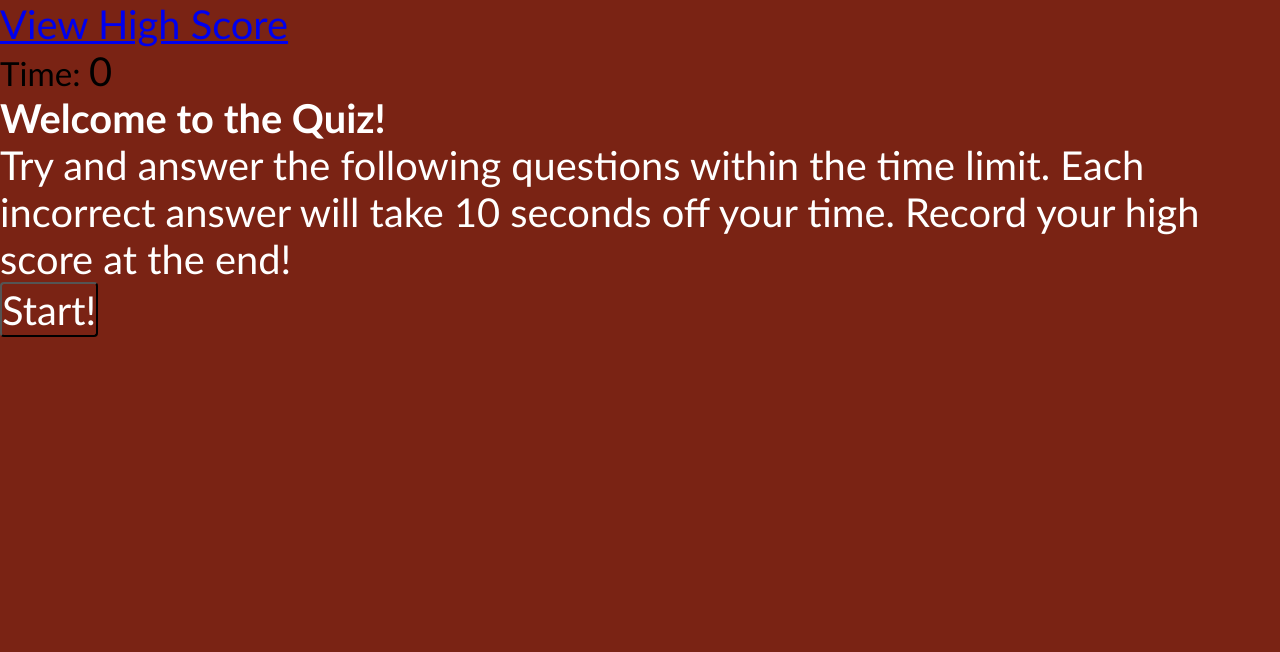
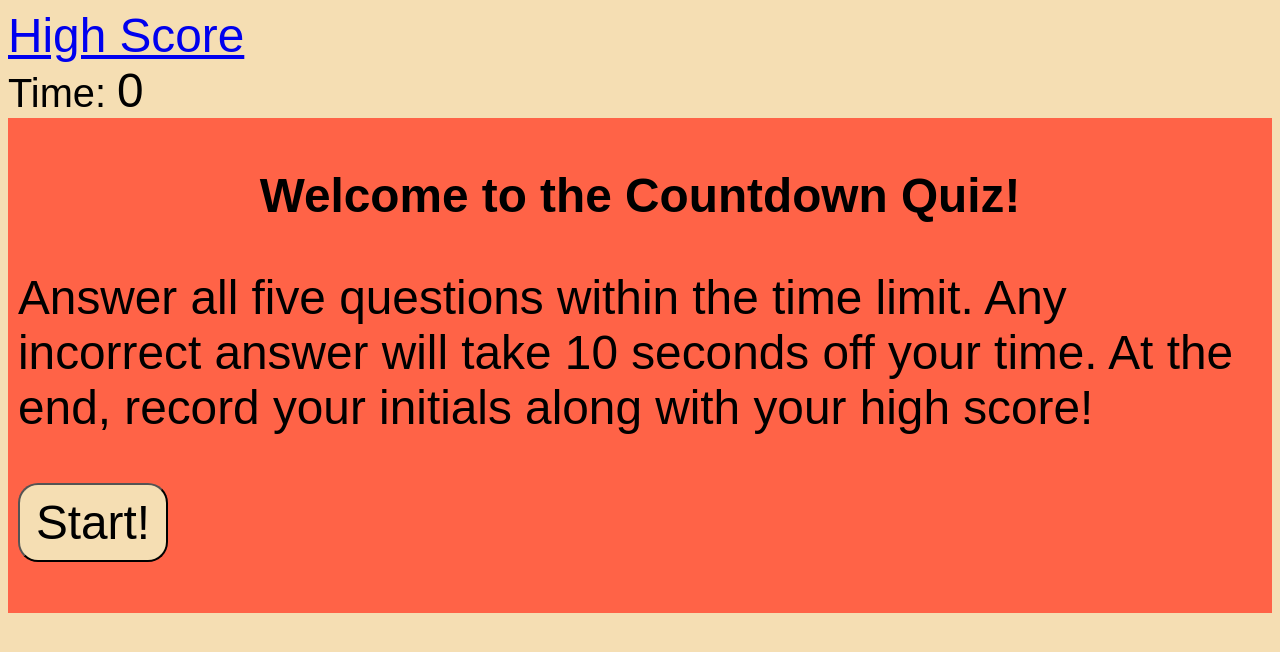
Before and after one commit to Jamesbmahoney/countdown-quiz, a plain HTML site: page index.html in a window 1280 px wide. Drawn offline with Linux system fonts and the light colour scheme.

Commit message:
restarted for clarity purposes

```diff
--- a/assets/css/style.css
+++ b/assets/css/style.css
@@ -1,57 +1,44 @@
 * {
-    background-color: rgb(122, 35, 20);
-    box-sizing: border-box;
-    margin: 0;
-    padding: 0;
-    font-size: larger;
-    font-family: 'Trebuchet MS', 'Lucida Sans Unicode', 'Lucida Grande', 'Lucida Sans', Arial, sans-serif;
+    font-family: Arial, Helvetica, sans-serif;
+    font-size:larger;
+}
+
+body {
+    background-color: wheat;
+}
+
+section {
+    background-color: tomato;
+    border: solid 1px black;
+    border-style: none;
+    padding: 10px;
+}
+
+.hide {
+    display: none;
+}
+
+.show {
+    display: block;
+}
+
+.start-button {
+    padding: 10px 0;
+    width: 150px;
+    text-align: center;
+    margin-bottom: 1px;
+    text-decoration: none;
+    color: black;
+    background: wheat;
+    border-radius: 20px;
+}
+
+.start-button:hover {
+    cursor: pointer;
+    box-shadow: 0 5px 5px 0 grey;
+
 }
 
 h1 {
-    color: #ffff;
-    margin-bottom: auto;
+     text-align: center;
 }
-
-p {
-    color: #ffff;
-    margin-bottom: auto;
-}
-
-header {
-    position: sticky;
-    position: -webkit-sticky;
-    justify-content: space-between;
-}
-
-.timer {
-    display: flex;
-    flex-wrap: wrap;
-    align-items: center;
-    list-style: none;
-}
-
-.start-screen {
-    width: 100vw;
-    height: 100vh;
-    display: flex;
-    justify-content: center;
-    align-items: center;
-    padding: 0 300px 0 300px;
-}
-
-.btn {
-    font-size: larger;
-    padding: 2px 0;
-    text-align: center;
-    margin-bottom: 1px;
-    text-decoration: none;
-    color: #ffff;
-    border-radius: 4px;
-}
-
-.btn:hover {
-    cursor: pointer;
-    box-shadow: rgb(192, 125, 113);
-    transition: transform 150ms;
-    transform: scale(1.03);
-}
--- a/index.html
+++ b/index.html
@@ -6,33 +6,42 @@
     <meta name="viewport" content="width=device-width, initial-scale=1.0">
     <title>Countdown Quiz</title>
     <link rel="stylesheet" href="/assets/css/style.css">
+    <link rel="questionsheet" href="/assets/js/questions.js">
+    <link rel="script" href="/assets/js/script.js">
 </head>
-<header>
-<div>
-    <a href="/highscores.html" id="highscore-btn">View High Score</a>
+
+
+
+<body>
+    <!-- High Score Link and Timer -->
+    <div class="content">
+        <header class="box">
+            <div id="highscore">
+                <a href="/highscores.html">High Score</a>
             </div>
-<div class="time-section" id="timer">
-    Time: <span id="time">0</span>
+            <div id="timer">
+                Time: <span id="countdown">0</span>
             </div>
         </header>
-<body>
-    <section id="start-screen" class="show">
+        <!-- Quiz Start Screen -->
+        <section class="show" id="start-page">
             <div>
-            <h1>Welcome to the Quiz!</h1>
-            <p>Try and answer the following questions within the time limit.  Each incorrect answer will take 10 seconds off your time.  Record your high score at the end!</p>
-        </div>
-        <div>
-        <button id="start-btn" class="btn">Start!</button>
+                <h1>Welcome to the Countdown Quiz!</h1>
+                <p>Answer all five questions within the time limit.
+                    Any incorrect answer will take 10 seconds off your time.
+                    At the end, record your initials along with your high score!
+                </p>
+                <button class="start-button">Start!</button>
             </div>
         </section>
+        <!-- Quiz Questions Screen -->
+        <section>
 
-    <section quiz="quiz" class="hide">
-        <div>
-            <h3 id="question"></h3>
+        </section>
+        <!-- High Score Screen -->
+        <section>
+
+        </section>
         </div>
-        <div>
-            <h3 id="choices"></h3>
-        </div>
-    </section>
 </body>
 </html>
```
Also changed, not shown: assets/js/script.js (deleted, +0 -10 lines). Lines whose indentation alone changed are shown as unchanged.
